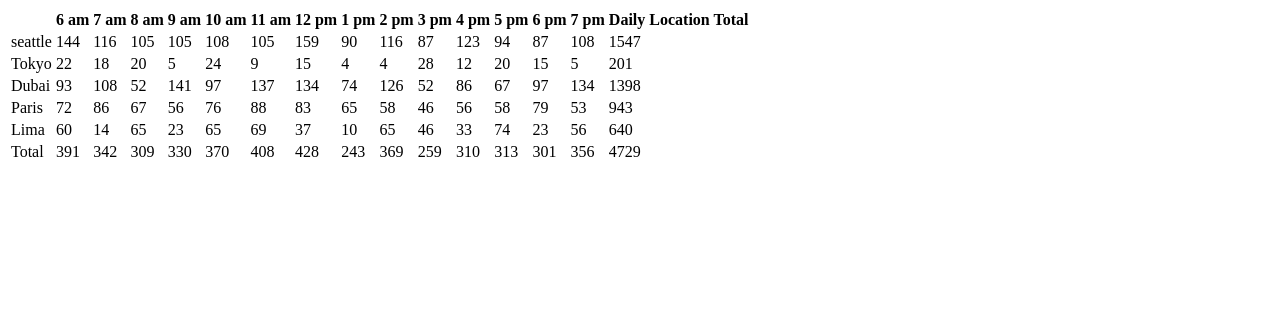
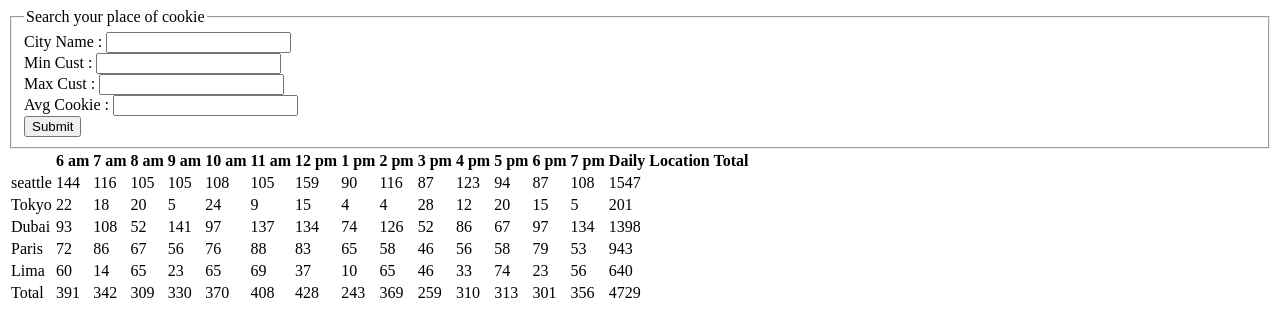
Before and after one commit to Nadeen-Shuweihat/cookie-stand, a plain HTML site: page sales.html in a window 1280 px wide. Drawn offline with Linux system fonts and the light colour scheme.

Commit message:
created html form

```diff
--- a/sales.html
+++ b/sales.html
@@ -1,16 +1,37 @@
 <!DOCTYPE html>
 <html lang="en">
+
 <head>
     <meta charset="UTF-8">
     <meta http-equiv="X-UA-Compatible" content="IE=edge">
     <meta name="viewport" content="width=device-width, initial-scale=1.0">
     <title>Document</title>
 </head>
+
 <body>
 
-        <div id ="container"></div>
-
-        <script src = "js/app.js"></script>
+    <div id="container">
+        <form id="CookieForm">
+            <fieldset>
+                <legend>Search your place of cookie</legend>
+                <label for="cityField">City Name :</label>
+                <input type="text" id="cityField">
+                <br>
+                <label for="minField">Min Cust :</label>
+                <input type="number" id="minField">
+                <br>
+                <label for="maxField">Max Cust :</label>
+                <input type="number" id="maxField">
+                <br>
+                <label for="avgField">Avg Cookie :</label>
+                <input type="number" id="avgField">
+                <br>
+                <input type="submit" value="Submit">
+            </fieldset>
+        </form>
+    </div>
+    <script src="js/app.js"></script>
 
 </body>
+
 </html>
```
